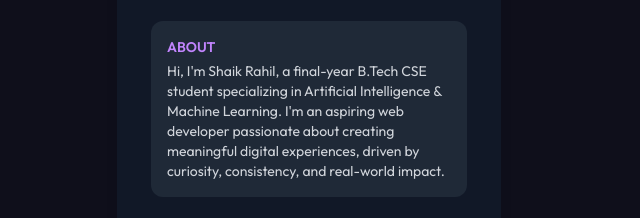
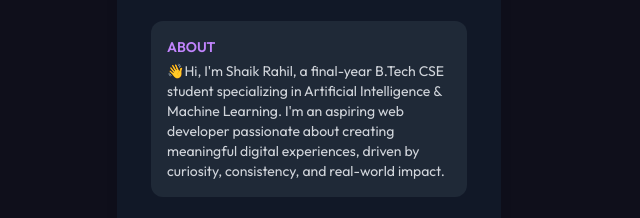
Before and after one commit to shaikRahilAhmed/Rahil-s-profileCard, a plain HTML site: page index.html in a window 1280 px wide. Shown: the part 310-528 px from the top of the page, 331-971 px from the left. Drawn offline with nearby package versions, Linux system fonts and the light colour scheme.

Commit message:
Update index.html
added imoji

```diff
--- a/index.html
+++ b/index.html
@@ -14,7 +14,7 @@
       background-color: #0f0f1b;
     }
 
-    /* 🔮 Profile image pulse glow */
+    /* Profile image pulse glow */
     .pulse-ring::before {
       content: "";
       position: absolute;
@@ -62,7 +62,7 @@
       50% { border-color: #a855f7; }
     }
 
-    /* ✨ Glowing BORDER ONLY */
+    /*  Glowing BORDER ONLY */
     .glow-border {
       border: 2px solid transparent;
       border-radius: 1rem;
@@ -100,7 +100,7 @@
     <div class="mt-6 bg-[#1f2937] p-4 rounded-xl text-sm text-gray-300">
       <h2 class="text-purple-400 font-semibold mb-1">ABOUT</h2>
       <p>
-        Hi, I'm Shaik Rahil, a final-year B.Tech CSE student specializing in Artificial Intelligence & Machine Learning. I'm an aspiring web developer passionate about creating meaningful digital experiences, driven by curiosity, consistency, and real-world impact.
+        👋Hi, I'm Shaik Rahil, a final-year B.Tech CSE student specializing in Artificial Intelligence & Machine Learning. I'm an aspiring web developer passionate about creating meaningful digital experiences, driven by curiosity, consistency, and real-world impact.
       </p>
     </div>
 
```
